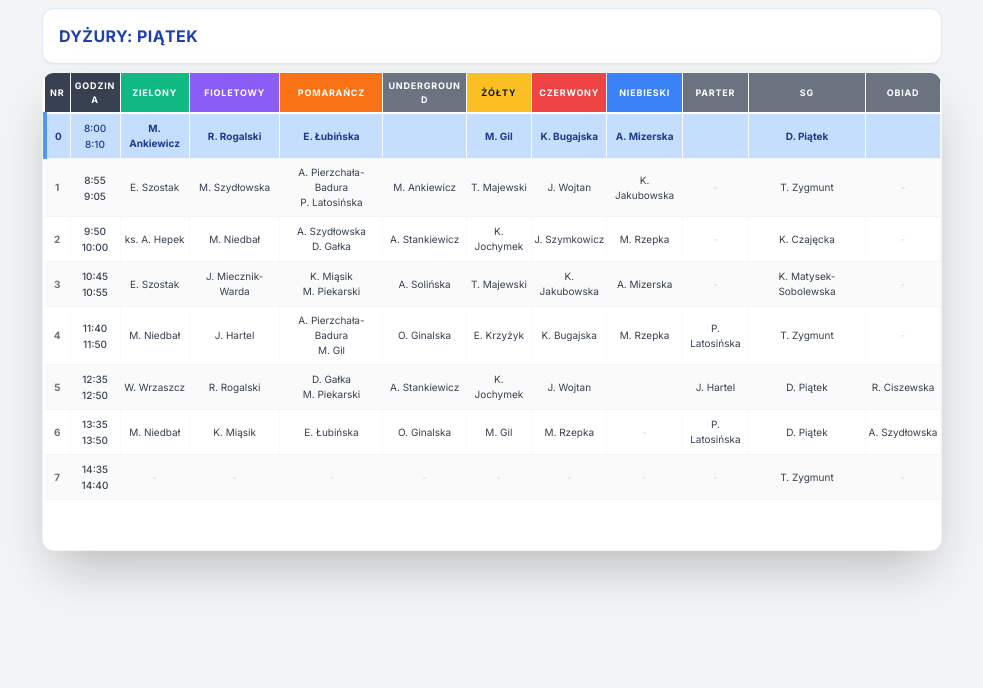
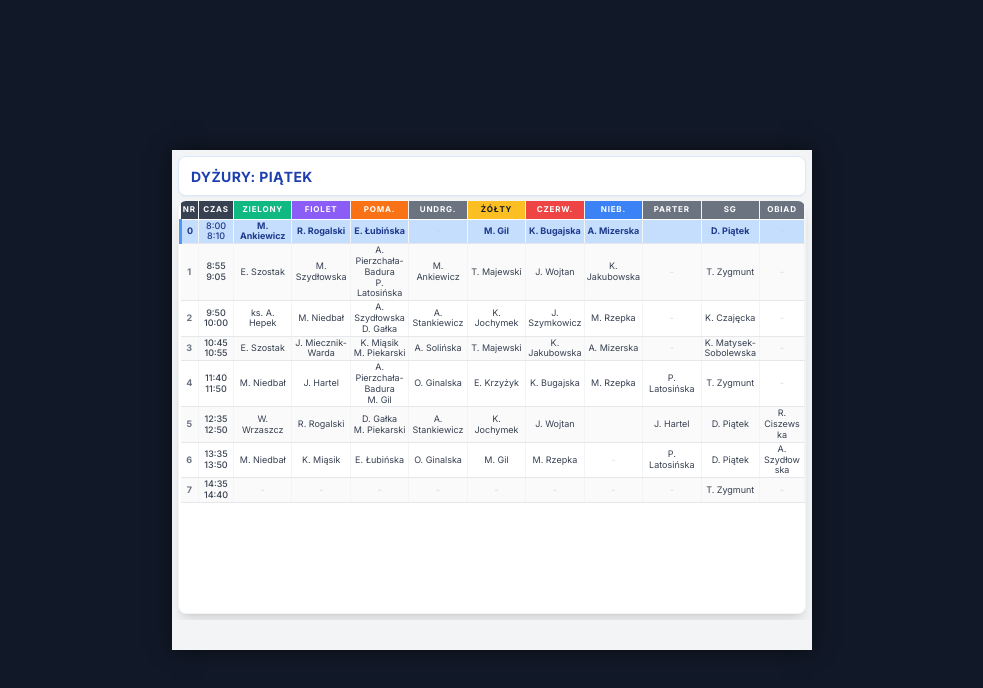
Before and after one commit to Hen9est/gra1, a plain HTML site: page index.html in a window 1280 px wide. Shown: the whole page, without its empty margins (148-1131 px from the left). Drawn offline with nearby package versions, Linux system fonts and the light colour scheme.

Commit message:
Update index.html

```diff
--- a/index.html
+++ b/index.html
@@ -3,13 +3,51 @@
 <head>
     <meta charset="UTF-8">
     <meta name="viewport" content="width=device-width, initial-scale=1.0">
-    <title>Plan Dyżurów</title>
+    <title>Plan Dyżurów - 640x500</title>
     <script src="https://cdn.tailwindcss.com"></script>
     <link href="https://fonts.googleapis.com/css2?family=Inter:wght@400;500;600;700&display=swap" rel="stylesheet">
     <style>
+        /* Sztywne wymiary ekranu */
         body {
             font-family: 'Inter', sans-serif;
+            background-color: #111827; /* Ciemne tło poza "ekranem" */
+            margin: 0;
+            display: flex;
+            justify-content: center;
+            align-items: center;
+            min-height: 100vh; /* Zmiana z height na min-height */
+            padding: 20px; /* Dodatkowy odstęp od krawędzi przeglądarki */
+            overflow: auto; /* Pozwalamy na scrollowanie strony jeśli okno jest małe */
+        }
+
+        /* Symulacja ekranu urządzenia */
+        #device-screen {
+            width: 640px;
+            height: 500px;
             background-color: #f3f4f6;
+            position: relative;
+            display: flex;
+            flex-direction: column;
+            overflow: hidden;
+            box-shadow: 0 0 20px rgba(0,0,0,0.5);
+            flex-shrink: 0; /* Zapobiega zgniataniu przy małym oknie */
+        }
+
+        /* Obszar roboczy (wysokość 500 - 30 margin = 470px) */
+        #content-area {
+            width: 100%;
+            height: 470px;
+            overflow: hidden;
+            padding: 6px; /* Zwiększony padding wewnętrzny */
+            display: flex;
+            flex-direction: column;
+        }
+
+        /* Margines bezpieczeństwa na dole */
+        #safe-margin {
+            height: 30px;
+            width: 100%;
+            background-color: transparent;
         }
 
         /* Kolory nagłówków */
@@ -30,41 +68,50 @@
         .highlight-row {
             animation: pulse-soft 3s infinite ease-in-out;
             font-weight: 700;
-            border-left: 4px solid #2563eb;
+            border-left: 3px solid #2563eb;
         }
         .highlight-row td { color: #1e3a8a; }
 
         /* Styl czerwonej linii podczas lekcji */
         .lesson-separator td {
-            border-bottom: 4px solid #ef4444 !important;
+            border-bottom: 3px solid #ef4444 !important;
         }
 
         td.empty-cell { text-align: center; color: #cbd5e1; }
 
-        /* Stylizacja tabeli */
+        /* Stylizacja tabeli - ULTRA KOMPAKTOWA */
+        .compact-table {
+            table-layout: fixed; /* Ważne dla utrzymania szerokości */
+        }
         .compact-table th, .compact-table td {
-            padding: 6px 2px;
-            font-size: 10px;
+            padding: 1px 2px; /* Minimalny padding */
+            font-size: 9px;
+            line-height: 1.2; /* Lekko większa interlinia dla czytelności */
             text-align: center;
             white-space: normal;
             word-break: break-word;
-            border-bottom: 1px solid #f1f5f9;
-            border-right: 1px solid #f8fafc;
+            border-bottom: 1px solid #e5e7eb;
+            border-right: 1px solid #f3f4f6;
+            overflow: hidden;
         }
 
         .compact-table tbody tr:nth-child(even) { background-color: #fafafa; }
 
         .compact-table thead th {
-            font-size: 9px;
+            font-size: 8px;
             text-align: center;
-            border-bottom: 2px solid white;
+            border-bottom: 1px solid white;
+            padding-top: 4px; /* Więcej miejsca w nagłówku */
+            padding-bottom: 4px;
+            vertical-align: middle;
         }
 
-        .nr-column { width: 25px; }
-        .hour-column { width: 50px; font-size: 9px !important; }
-        .obiad-column { width: 75px; }
+        /* Szerokości kolumn dopasowane do 640px */
+        .nr-column { width: 18px; }
+        .hour-column { width: 35px; font-size: 8px !important; }
+        .obiad-column { width: 45px; }
 
-        #current-day-title { font-size: 16px; }
+        #current-day-title { font-size: 14px; }
 
         /* Płynne przejście paska */
         #progress-bar {
@@ -72,46 +119,50 @@
         }
     </style>
 </head>
-<body class="text-gray-800 p-2 h-screen flex flex-col items-center justify-start">
+<body>
 
-    <div style="max-width: 900px;" class="w-full">
+    <!-- Główny kontener symulujący ekran 640x500 -->
+    <div id="device-screen">
 
-        <!-- NAGŁÓWEK: Tytuł dnia + Licznik czasu w jednej linii -->
-        <div class="flex flex-wrap items-center justify-between gap-4 mb-2 bg-white p-2 px-4 rounded-xl shadow-sm border border-blue-100 min-h-[3.5rem]">
+        <!-- Obszar treści (470px) -->
+        <div id="content-area">
+
+            <!-- NAGŁÓWEK: Tytuł dnia + Licznik czasu -->
+            <div class="flex items-center justify-between gap-2 mb-1 bg-white p-1 px-3 rounded-lg shadow-sm border border-blue-100 min-h-[2.5rem] shrink-0">
 
                 <!-- Lewa strona: Nazwa dnia -->
-            <div id="current-day-title" class="font-bold text-blue-800 uppercase tracking-wide text-lg whitespace-nowrap">
+                <div id="current-day-title" class="font-bold text-blue-800 uppercase tracking-wide whitespace-nowrap">
                     Ładowanie...
                 </div>
 
-            <!-- Prawa strona: Stoper (domyślnie ukryty, pokazuje się tylko w czasie dyżurów/lekcji) -->
-            <div id="timer-container" class="flex items-center gap-4 flex-grow justify-end hidden">
-                <div class="flex flex-col items-end leading-tight">
-                    <span id="timer-label" class="text-[10px] font-bold text-blue-600 uppercase tracking-wider">Czas do końca:</span>
-                    <span id="timer-countdown" class="text-lg font-mono font-bold text-gray-700">00:00</span>
+                <!-- Prawa strona: Stoper -->
+                <div id="timer-container" class="flex items-center gap-2 flex-grow justify-end hidden">
+                    <div class="flex flex-col items-end leading-none">
+                        <span id="timer-label" class="text-[8px] font-bold text-blue-600 uppercase tracking-wider">Do końca:</span>
+                        <span id="timer-countdown" class="text-sm font-mono font-bold text-gray-700">00:00</span>
                     </div>
 
-                <!-- Pasek Postępu -->
-                <div class="w-32 sm:w-48 md:w-64 bg-gray-200 rounded-full h-3 overflow-hidden">
+                    <!-- Pasek Postępu - mniejszy -->
+                    <div class="w-24 bg-gray-200 rounded-full h-2 overflow-hidden">
                         <div id="progress-bar" class="bg-blue-500 h-full rounded-full" style="width: 0%"></div>
                     </div>
                 </div>
             </div>
 
-        <main class="bg-white rounded-xl shadow-2xl overflow-hidden pb-[50px] border border-gray-100">
-            <div>
-                <table class="w-full text-gray-700 compact-table">
-                    <thead class="text-white uppercase tracking-wider">
+            <main class="bg-white rounded-lg shadow-lg overflow-hidden border border-gray-100 flex-grow relative">
+                <div class="h-full w-full overflow-auto"> <!-- overflow-auto wewnątrz main w razie czego -->
+                    <table class="w-full text-gray-700 compact-table border-collapse">
+                        <thead class="text-white uppercase tracking-wider sticky top-0 z-10">
                             <tr>
                                 <th scope="col" class="bg-gray-700 nr-column">Nr</th>
-                            <th scope="col" class="bg-gray-700 hour-column">Godzina</th>
+                                <th scope="col" class="bg-gray-700 hour-column">Czas</th>
                                 <th scope="col" class="header-green">Zielony</th>
-                            <th scope="col" class="header-purple">Fioletowy</th>
-                            <th scope="col" class="header-orange">Pomarańcz</th>
-                            <th scope="col" class="bg-gray-500">Underground</th>
+                                <th scope="col" class="header-purple">Fiolet</th>
+                                <th scope="col" class="header-orange">Poma.</th>
+                                <th scope="col" class="bg-gray-500">Undrg.</th>
                                 <th scope="col" class="header-yellow">Żółty</th>
-                            <th scope="col" class="header-red">Czerwony</th>
-                            <th scope="col" class="header-blue">Niebieski</th>
+                                <th scope="col" class="header-red">Czerw.</th>
+                                <th scope="col" class="header-blue">Nieb.</th>
                                 <th scope="col" class="bg-gray-500">Parter</th>
                                 <th scope="col" class="bg-gray-500">SG</th>
                                 <th scope="col" class="header-gray obiad-column">Obiad</th>
@@ -127,6 +178,10 @@
                     </table>
                 </div>
             </main>
+        </div>
+
+        <!-- Pusty margines na dole (30px) -->
+        <div id="safe-margin"></div>
     </div>
 
 <script>
@@ -195,7 +250,7 @@
 
                     // Formatowanie Nr i Godziny
                     if (index === 0) td.className = "font-bold text-gray-500";
-                    if (index === 1) td.className = "font-medium text-xs";
+                    if (index === 1) td.className = "font-medium"; // Usunięto text-xs, styl w CSS
 
                     // Puste komórki
                     if (tresc === "-" || tresc.trim() === "") {
@@ -222,13 +277,13 @@
 
         // Ustawienia tekstów i kolorów zależnie czy to lekcja czy przerwa
         if (isLesson) {
-            timerLabel.innerText = "CZAS DO KOŃCA LEKCJI:";
+            timerLabel.innerText = "LEKCJA:";
             timerLabel.classList.remove('text-blue-600');
             timerLabel.classList.add('text-red-600');
             progressBar.classList.remove('bg-blue-500');
             progressBar.classList.add('bg-red-500');
         } else {
-            timerLabel.innerText = "CZAS DO KOŃCA PRZERWY:";
+            timerLabel.innerText = "PRZERWA:";
             timerLabel.classList.remove('text-red-600');
             timerLabel.classList.add('text-blue-600');
             progressBar.classList.remove('bg-red-500');
@@ -330,6 +385,7 @@
                         row.classList.add('highlight-row');
                         updateTimer(startTimeInMinutes, endTimeInMinutes, false); // false = przerwa
                         activeFound = true;
+                        row.scrollIntoView({ behavior: 'smooth', block: 'center' }); // Auto-scroll
                         return; // Znaleziono, kończymy pętlę
                     }
 
@@ -342,6 +398,7 @@
 
                             updateTimer(previousBreakEnd, startTimeInMinutes, true); // true = lekcja
                             activeFound = true;
+                            if(previousRow) previousRow.scrollIntoView({ behavior: 'smooth', block: 'center' });
                             return; // Znaleziono, kończymy pętlę
                         }
                     }
```
Lines whose indentation alone changed are shown as unchanged.
